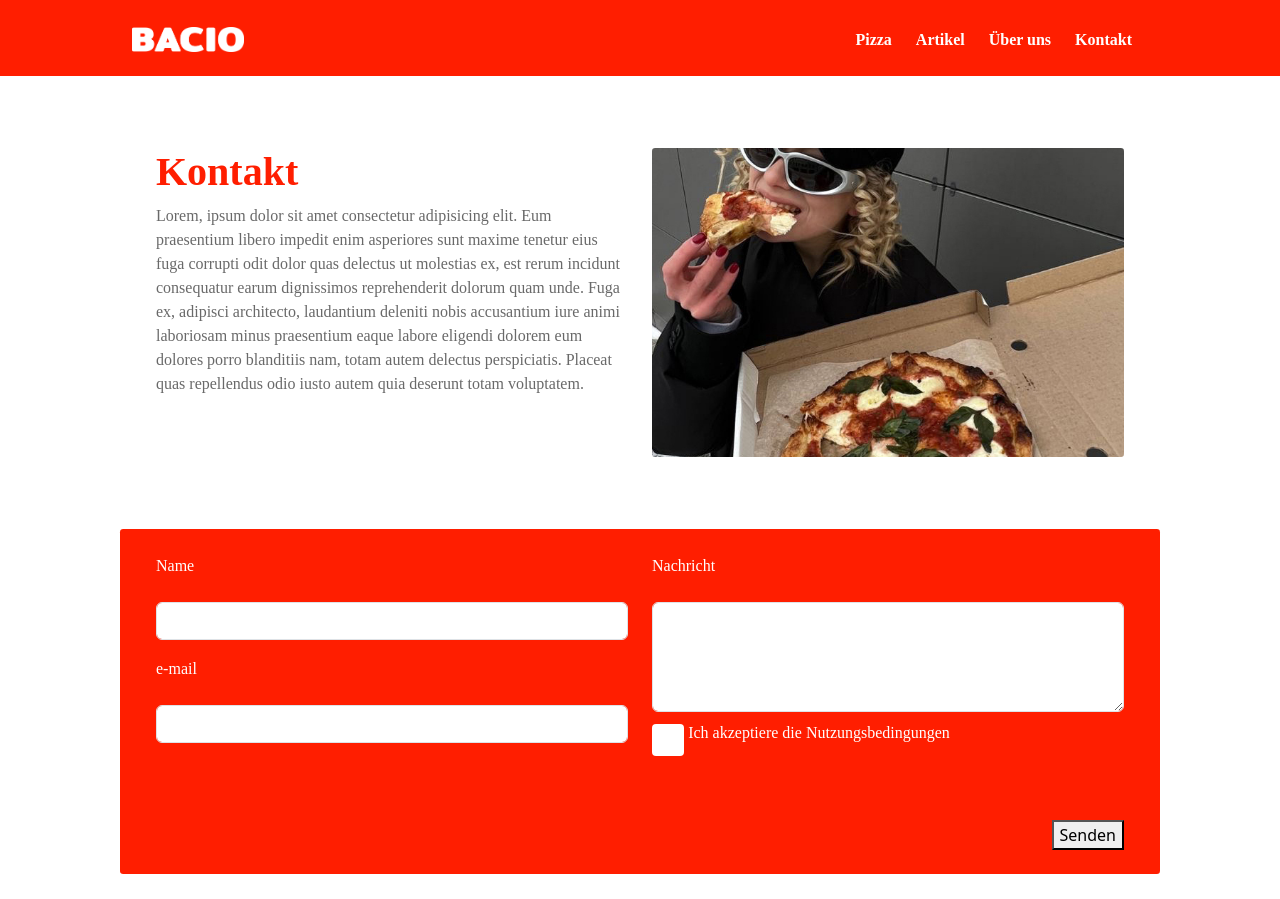
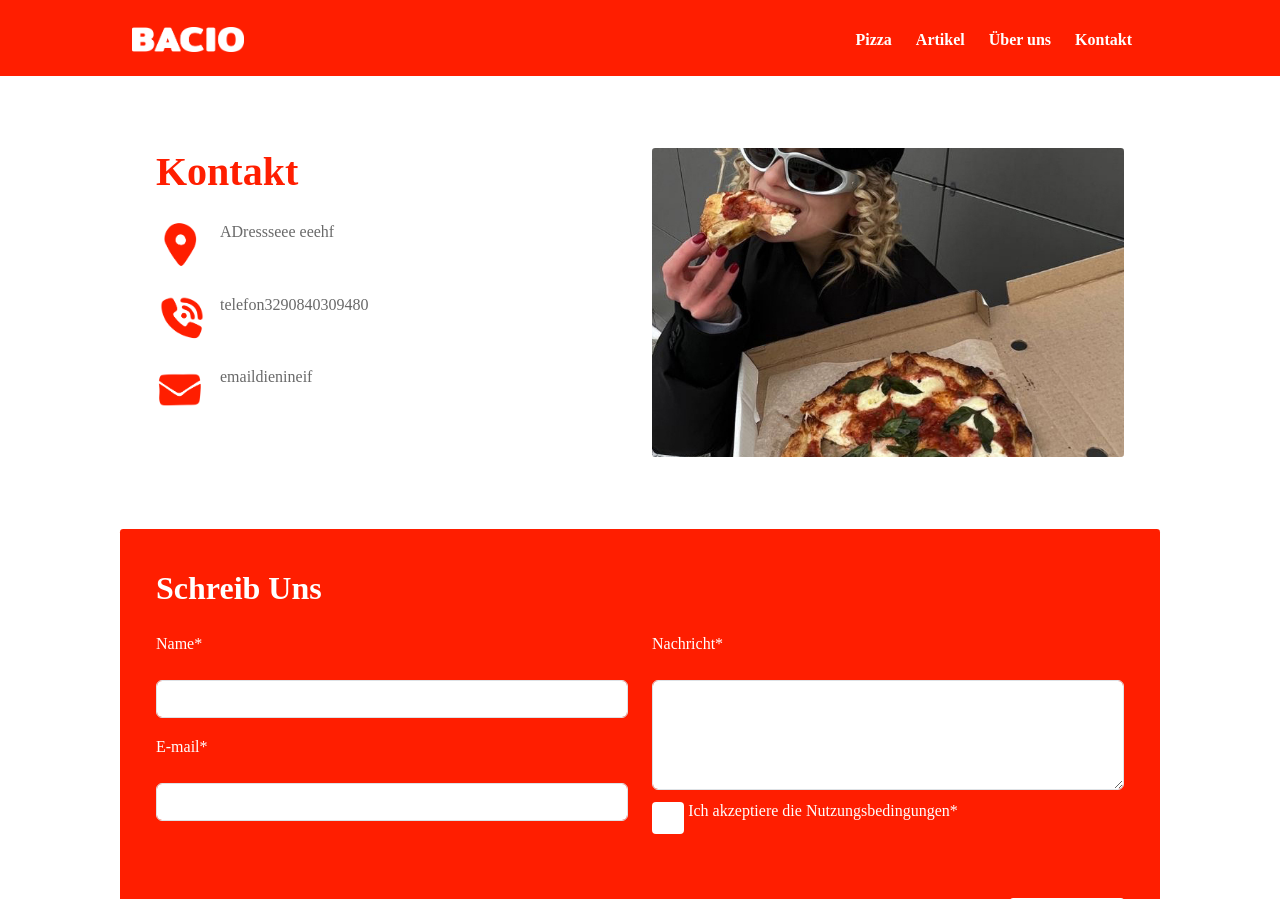
Before and after one commit to MaryFoerster/mary_foerster_Bacio, a PHP site: page /kontakt.php in a window 1280 px wide. Shown: the top 899 px of the page. Run offline with PHP 8.4, Linux system fonts and the light colour scheme; some web fonts are replaced.

Commit message:
add icons.

```diff
--- a/css/style.css
+++ b/css/style.css
@@ -278,3 +305,39 @@ footer a:hover {
   width: 14rem;
   border-radius: var(----border-radius);
 }
+
+
+.index-header {
+  width: 100%;
+  height: 35rem;
+  background-image: url(../img/index-header.png);
+  background-position: center;
+  background-repeat: no-repeat;
+  background-size: cover;
+}
+
+.kontakt-icon {
+  width: 3rem;
+  margin-right: 1rem;
+}
+
+.img-kontakt {
+  width: 5rem;
+}
+
+button {
+  border: none;
+  background-color: var(----color-white);
+  font-family: 'Be Vietnam Pro';
+  color: var(----color-red);
+  font-weight: 900;
+  border-radius: var(----border-radius);
+  padding: 0;
+  padding-left: 2rem;
+  padding-right: 2rem;
+  transition: transform 0.3s ease;
+}
+button:hover {
+  transform: scale(1.1);
+  cursor: pointer;
+}
--- a/footer.php
+++ b/footer.php
@@ -8,14 +8,13 @@
             </div>
             <div class="col-6 col-md-3 col-lg-3">
                 <div class="text-white bg2">
-                <p class="text-white">Adress Hötzendorfstraße 6.</p>
-                <p class="text-white">tele 2836928368</p>
+                <img class="img-footer" src="img/Instagram.png" alt=""><p class="text-white">Adress Hötzendorfstraße 6.</p>
+                <img class="img-footer" src="img/Instagram.png" alt=""><p class="text-white">tele 2836928368</p>
                 <p class="text-white">email fhedhfweofjpoe</p>
                 </div>
             </div>
             <div class="col-6 col-md-3 col-lg-3">
             <div class="text-white bg4 flex-column d-flex justify-content-end align-items-end">
-
                 <a class="footer-link text-white mb-3" href="">Datenschutz</a>
                 <a class="footer-link text-white mb-3" href="">Impressum</a>
                 <a class="footer-link text-white" href="">AGB</a>
--- a/formular.php
+++ b/formular.php
@@ -1,46 +1,28 @@
-
-<!--
-<form method="post" action="formular_danke.php">
-    <label for="Name">name</label>
-    <input type="text" id="name" name="name">
-    <br>
-    <br>
-    <label for="email">email</label>
-    <input type="email" id="email" name="email">
-    <br>
-    <br>
-    <label for="nachricht">nachricht</label>
-    <textarea id="nachricht" name="nachricht" placeholder="nachricht"></textarea>
-    <br>
-    <br>
-    <input type="checkbox" id="dsgvo-check" name="dsgvo-check" required>
-    <label for="dsgvo-check">Ich stimme der DSGVO zu</label>
-    <br>
-    <br>
-    <button type="submit" name="submit">Absenden</button>
-</form> -->
 
 <section id="kontaktformular">
     <div class="container custom-radius bg-red mt-5 mb-5">
         <form method="post" action="formular_danke.php">
             <div class="row p-4">
+                <div class="col-lg-12 pb-3 pt-3">
+                   <h2 class="text-white">Schreib Uns</h2>
+                </div>
                 <div class="col-lg-6">
                     <div class="form-custom">
-                        <label class="form-label" for="name"><p class="text-white">Name</p></label>
+                        <label class="form-label" for="name"><p class="text-white">Name*</p></label>
                         <input type="text" id="name" name="name" class="form-control">
                     </div>
                     <div class="form-custom">
-                        <label class="form-label" for="email"><p class="text-white">e-mail</p></label>
+                        <label class="form-label" for="email"><p class="text-white">E-mail*</p></label>
                         <input type="email" id="email" name="email" class="form-control">
                     </div>
                 </div>
                 <div class="col-lg-6">
                     <div data-mdb-input-init class="form-outline">
-                        <label class="form-label" for="nachricht"><p class="text-white">Nachricht</p></label>
+                        <label class="form-label" for="nachricht"><p class="text-white">Nachricht*</p></label>
                         <textarea class="form-control" id="nachricht" name="nachricht" rows="4"></textarea>
                         <div class="form-custom pt-2">
                             <input type="checkbox" class="form-check-input" id="dsgvo-check" name="dsgvo-check" required />
-                            <label class="form-check-label text-red" for="dsgvo-check"><p class="text-white">Ich akzeptiere die Nutzungsbedingungen</p></label>
+                            <label class="form-check-label text-red" for="dsgvo-check"><p class="text-white">Ich akzeptiere die Nutzungsbedingungen*</p></label>
                         </div>
                     </div>
                 </div>
@@ -48,6 +30,7 @@
             <div class="row p-4">
                 <div class="col-lg-12">
                     <div class="form-custom d-flex justify-content-end">
+                        <img class="img-kontakt" src="img/mozzarella.png" alt="">
                         <button type="submit" name="submit" class="btn-form">Senden</button>
                     </div>
                 </div>
--- a/kontakt.php
+++ b/kontakt.php
@@ -17,8 +17,18 @@
         <div class="container mt-5 mb-5">
           <div class="row p-4">
             <div class="col-lg-6">
-            <h1>Kontakt</h1>
-            <p>Lorem, ipsum dolor sit amet consectetur adipisicing elit. Eum praesentium libero impedit enim asperiores sunt maxime tenetur eius fuga corrupti odit dolor quas delectus ut molestias ex, est rerum incidunt consequatur earum dignissimos reprehenderit dolorum quam unde. Fuga ex, adipisci architecto, laudantium deleniti nobis accusantium iure animi laboriosam minus praesentium eaque labore eligendi dolorem eum dolores porro blanditiis nam, totam autem delectus perspiciatis. Placeat quas repellendus odio iusto autem quia deserunt totam voluptatem.</p>
+            <h1 class="mb-4">Kontakt</h1>
+              <div class="box d-flex mb-4">
+              <img class="kontakt-icon" src="img/location.png" alt="">
+              <p> ADressseee eeehf</p></div>
+              <div class="box d-flex mb-4">
+              <img class="kontakt-icon" src="img/phone.png" alt="">
+              <p> telefon3290840309480</p></div>
+
+              <div class="box d-flex mb-4">
+              <img class="kontakt-icon" src="img/email.png" alt="">
+              <p>emaildienineif</p></div>
+
             </div>
             <div class="col-lg-6 d-flex justify-content-center">
            <img class="img-fluid custom-radius" src="img/platzhalter.jpg" alt="">
```
Also changed, not shown: other parts of css/style.css (+31 -4 lines), index.php (+1 -14 lines), pizza.php (+12 -14 lines), img/email.png (added), img/index-header.png (added), img/location.png (added), img/phone.png (added), img/pizza.png (added), readme.md. Lines whose indentation alone changed are shown as unchanged.
